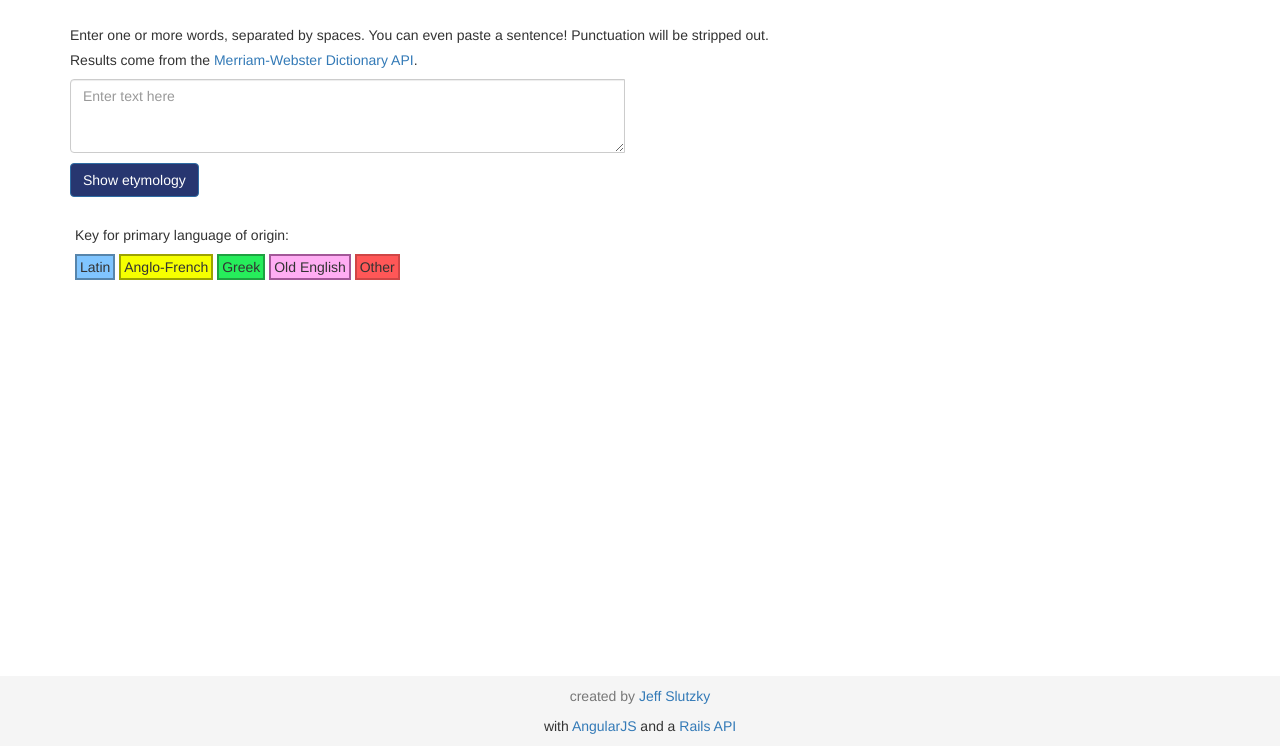
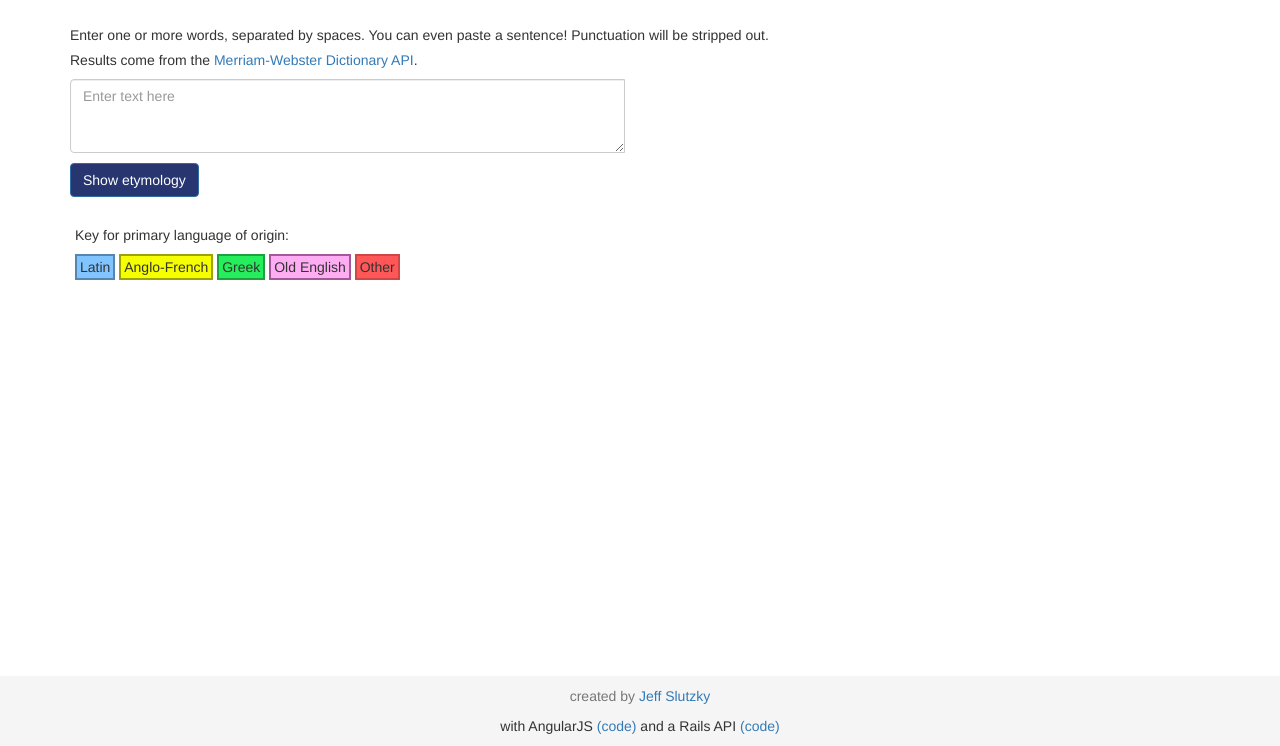
Before and after one commit to jeffslutzky/etymologizer-angular, a website: page app/index.html in a window 1280 px wide. Shown: the part 54-800 px from the top of the page. Drawn offline with nearby package versions, Linux system fonts and the light colour scheme.

Commit message:
tweak footer links

```diff
--- a/app/index.html
+++ b/app/index.html
@@ -41,7 +41,7 @@
 <footer>
   <div class="container text-center">
     <p class="text-muted">created by <a href="http://www.jeffslutzky.com">Jeff Slutzky</a></p>
-    <p> with <a href="https://github.com/jeffslutzky/etymologizer-angular">AngularJS</a> and a <a href="https://github.com/jeffslutzky/etymologizer-rails-api">Rails API</a></p>
+    <p>with AngularJS <a href="https://github.com/jeffslutzky/etymologizer-angular">(code)</a> and a Rails API <a href="https://github.com/jeffslutzky/etymologizer-rails-api">(code)</a></p>
   </div>
 </footer>
 
```
